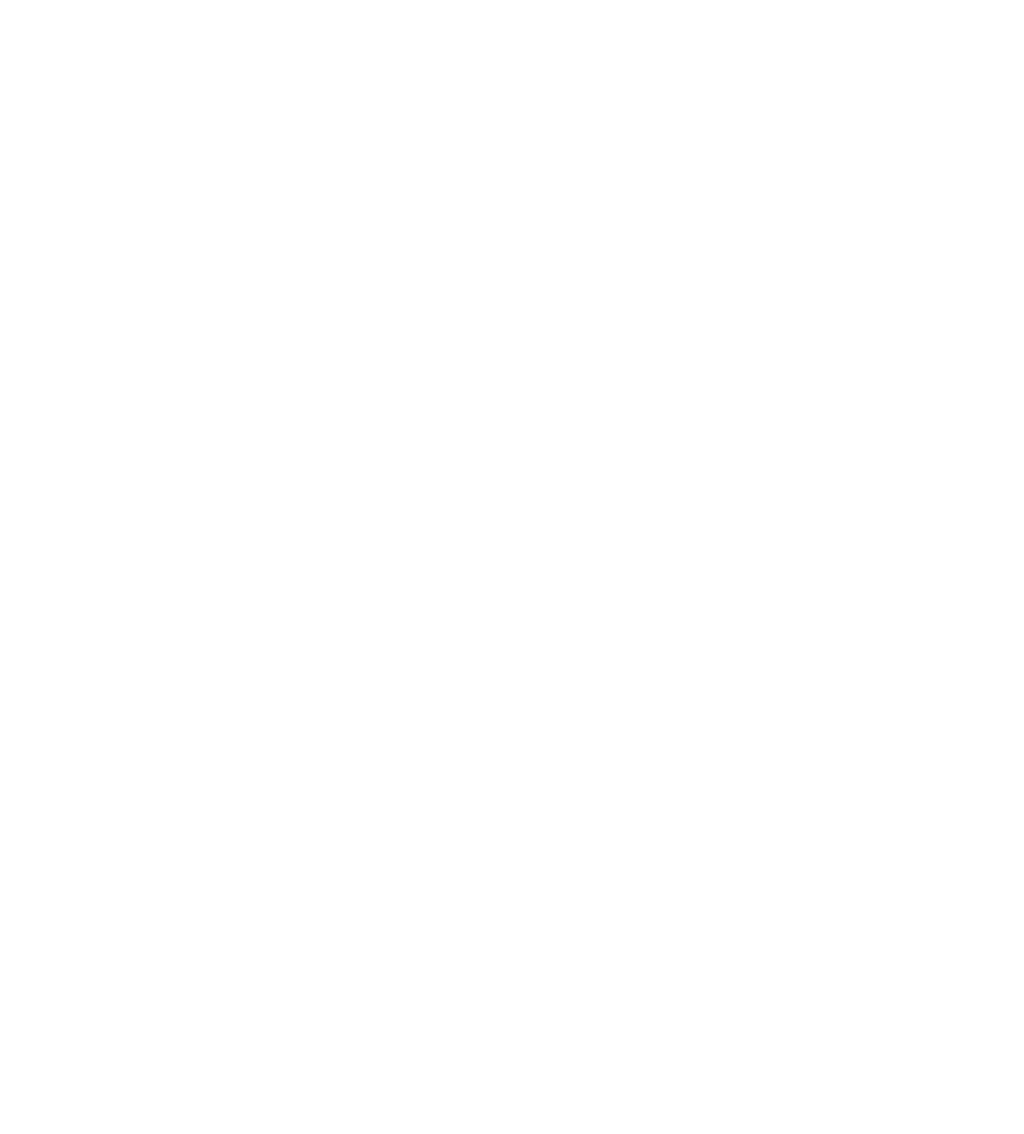
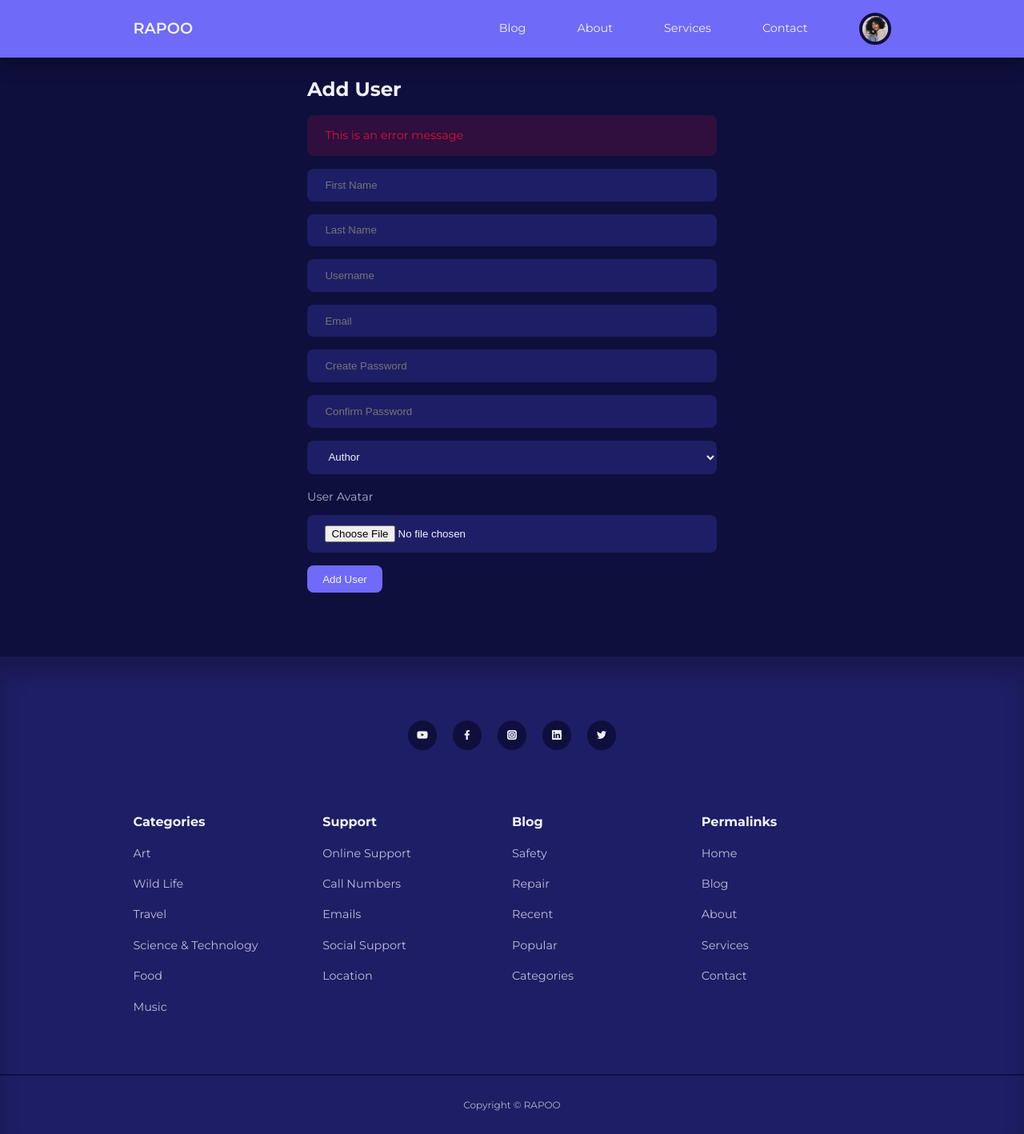
Before and after one commit to aniemmanuelrapoo/Blog-post-website, a plain HTML site: page add-user.html in a window 1280 px wide. Shown: the whole page at 80% size. Before the commit the page ends 800 px from the top, so only its background shows below. Drawn offline with nearby package versions, Linux system fonts and the light colour scheme.

Commit message:
done with the add user page

```diff
--- a/add-user.html
+++ b/add-user.html
@@ -0,0 +1,136 @@
+<!DOCTYPE html>
+<html lang="en">
+<head>
+  <meta charset="UTF-8">
+  <meta http-equiv="X-UA-Compatible" content="IE=edge">
+  <meta name="viewport" content="width=device-width, initial-scale=1.0">
+  <title>Blog website</title>
+  <link rel="stylesheet" href="./style.css">
+  <!-- icon cdn -->
+  <link rel="stylesheet" href="https://unicons.iconscout.com/release/v4.0.0/css/line.css">
+  <!-- GOOGLE FONTS(MONTSERAT) -->
+  <link rel="preconnect" href="https://fonts.googleapis.com">
+  <link rel="preconnect" href="https://fonts.gstatic.com" crossorigin>
+  <link href="https://fonts.googleapis.com/css2?family=Montserrat:wght@300;400;500;600;700;800;900&display=swap" rel="stylesheet">
+</head>
+<body>
+  <nav>
+    <div class="container nav__container">
+      <a href="index.html" class="nav__logo">RAPOO</a>
+      <ul class="nav__items">
+        <li><a href="blog.html">Blog</a></li>
+        <li><a href="about.html">About</a></li>
+        <li><a href="services.html">Services</a></li>
+        <li><a href="contact.html">Contact</a></li>
+        <!-- <li><a href="signin.html">SignIn</a></li> -->
+        <li class="nav__profile">
+          <div class="avatar">
+            <img src="./images/avatar1.jpg" alt="">
+          </div>
+          <ul>
+            <li><a href="dashboard.html">Dashboard</a></li>
+            <li><a href="logout.html">Logout</a></li>
+          </ul>
+        </li>
+      </ul>
+
+      <button id="open__nav-btn"><i class="uil uil-bars"></i></button>
+      <button id="close__nav-btn"><i class="uil uil-multiply"></i></button>
+    </div>
+  </nav>
+  <!-- ==================== END OF NAV ================== -->
+
+
+  <section class="form__section">
+    <div class="container form__section-container">
+      <h2>Add User</h2>
+      <div class="alert__message error">
+        <p>This is an error message</p>
+      </div>
+      <form action="" enctype="multipart/form-data">
+        <input type="text" placeholder="First Name">
+        <input type="text" placeholder="Last Name">
+        <input type="text" placeholder="Username">
+        <input type="email" placeholder="Email">
+        <input type="password" placeholder="Create Password">
+        <input type="password" placeholder="Confirm Password">
+        <select>
+          <option value="0">Author</option>
+          <option value="1">Admin</option>
+        </select>
+        <div class="form__control">
+          <label for="avatar">User Avatar</label>
+          <input type="file" id="avatar">
+        </div>
+        <button type="submit" class="btn">Add User</button>
+      </form>
+    </div>
+  </section>
+
+  <!-- ==================== END OF ADD POST================== -->
+
+
+
+ <footer>
+    <div class="footer__socials">
+      <a href="#" target="_blank"><i class="uil uil-youtube"></i></a>
+      <a href="#" target="_blank"><i class="uil uil-facebook-f"></i></a>
+      <a href="#" target="_blank"><i class="uil uil-instagram-alt"></i></a>
+      <a href="#" target="_blank"><i class="uil uil-linkedin"></i></a>
+      <a href="#" target="_blank"><i class="uil uil-twitter"></i></a>
+    </div>
+    <div class="container footer__container">
+      <article>
+        <h4>Categories</h4>
+        <ul>
+          <li><a href="category-post.html">Art</a></li>
+          <li><a href="category-post.html">Wild Life</a></li>
+          <li><a href="category-post.html">Travel</a></li>
+          <li><a href="category-post.html">Science & Technology</a></li>
+          <li><a href="category-post.html">Food</a></li>
+          <li><a href="category-post.html">Music</a></li>
+        </ul>
+      </article>
+
+      <article>
+        <h4>Support</h4>
+        <ul>
+          <li><a href="">Online Support</a></li>
+          <li><a href="">Call Numbers</a></li>
+          <li><a href="">Emails</a></li>
+          <li><a href="">Social Support</a></li>
+          <li><a href="">Location</a></li>
+        </ul>
+      </article>
+
+      <article>
+        <h4>Blog</h4>
+        <ul>
+          <li><a href="">Safety</a></li>
+          <li><a href="">Repair</a></li>
+          <li><a href="">Recent</a></li>
+          <li><a href="">Popular</a></li>
+          <li><a href="">Categories</a></li>
+        </ul>
+      </article>
+
+      <article>
+        <h4>Permalinks</h4>
+        <ul>
+          <li><a href="">Home</a></li>
+          <li><a href="">Blog</a></li>
+          <li><a href="">About</a></li>
+          <li><a href="">Services</a></li>
+          <li><a href="">Contact</a></li>
+        </ul>
+      </article>
+    </div>
+
+    <div class="footer__copyright">
+      <small>Copyright &copy; RAPOO</small>
+    </div>
+  </footer>
+
+  <script src="./main.js"></script>
+</body>
+</html>
--- a/style.css
+++ b/style.css
@@ -399,7 +399,8 @@
   .form__section{
     display: grid;
     place-items: center;
-    height: 100vh;
+    height: fit-content;
+    margin: 5rem 0;
   }
 
   .form__section-container{
```
